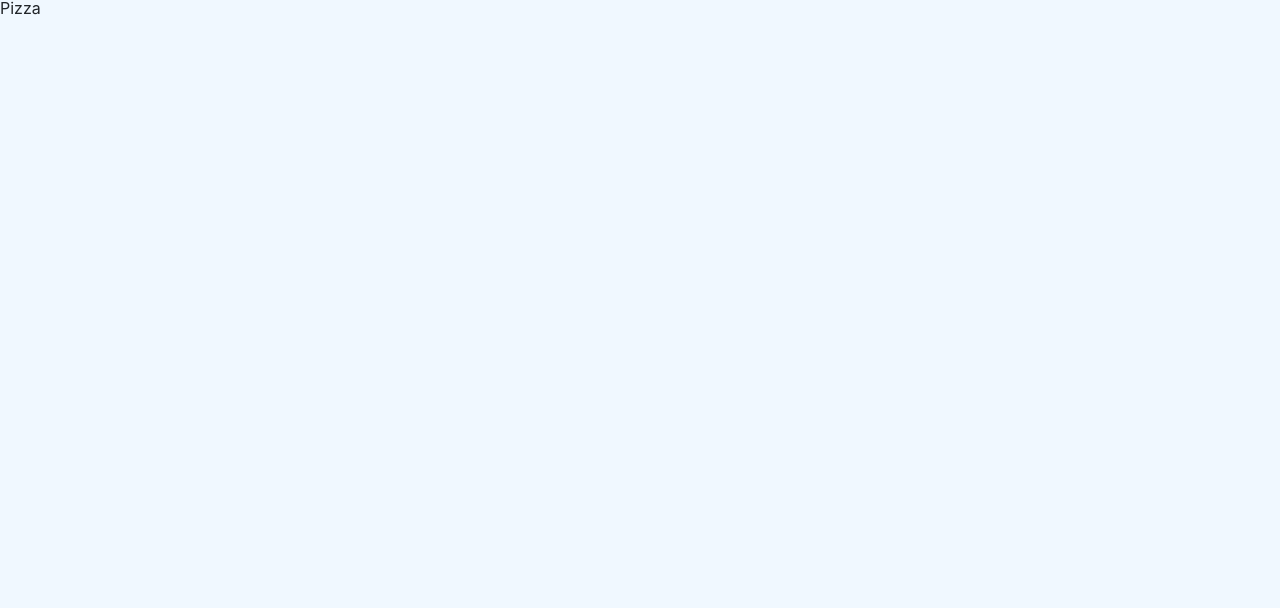
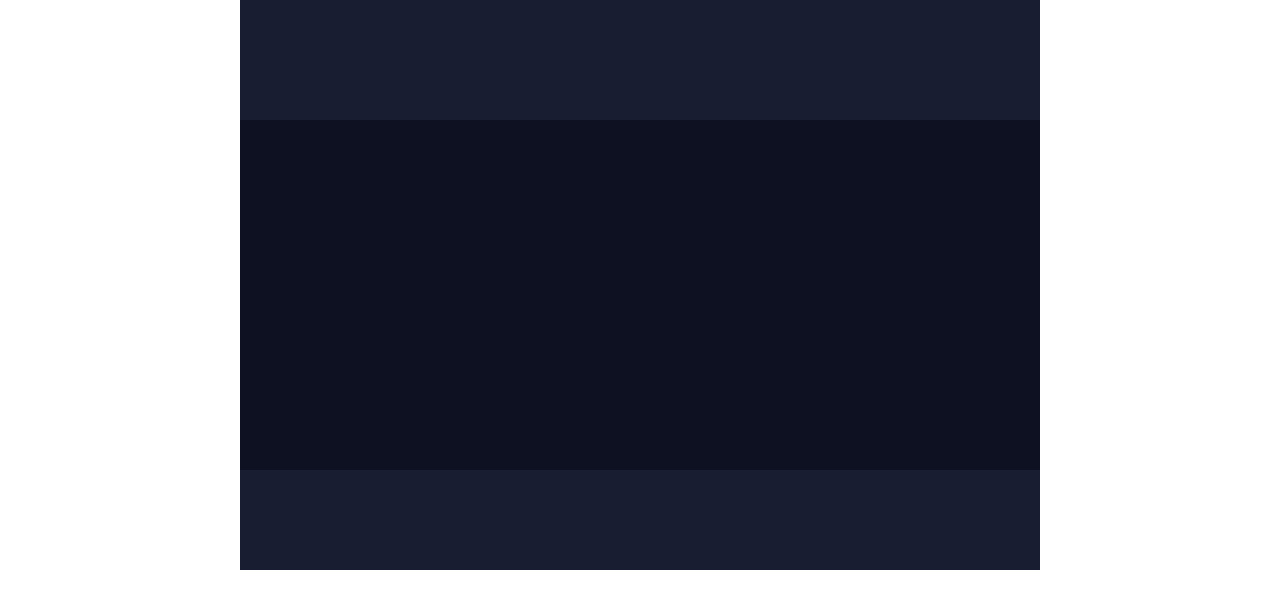
Before and after one commit to cabie8399/Image-to-Pdf-Converter, a React (Create React App) app: page / in a window 1280 px wide. Shown: the top 608 px of the page. Built offline with nearby package versions, Linux system fonts and the light colour scheme.

Commit message:
[Feat] 背景顏色完成

```diff
--- a/main.mjs
+++ b/main.mjs
@@ -3,8 +3,10 @@ import { app, BrowserWindow } from 'electron';
 
 function createWindow() {
     const mainWindow = new BrowserWindow({
-        width: 1600,
-        height: 1000,
+        width: 800,
+        height: 600,
+        autoHideMenuBar: true,
+        icon: './public/images/pdf.png',
     });
 
     if (isDev) {
--- a/public/index.html
+++ b/public/index.html
@@ -12,7 +12,7 @@
     <link rel="stylesheet" href="https://cdn.jsdelivr.net/npm/bootstrap@5.3.2/dist/css/bootstrap.min.css" integrity="sha384-T3c6CoIi6uLrA9TneNEoa7RxnatzjcDSCmG1MXxSR1GAsXEV/Dwwykc2MPK8M2HN" crossorigin="anonymous">
     <script src="https://cdn.jsdelivr.net/npm/bootstrap@5.3.2/dist/js/bootstrap.min.js" integrity="sha384-BBtl+eGJRgqQAUMxJ7pMwbEyER4l1g+O15P+16Ep7Q9Q+zqX6gSbd85u4mG4QzX+" crossorigin="anonymous"></script>
     <script src="https://cdn.jsdelivr.net/npm/bootstrap@5.3.2/dist/js/bootstrap.bundle.min.js" integrity="sha384-C6RzsynM9kWDrMNeT87bh95OGNyZPhcTNXj1NW7RuBCsyN/o0jlpcV8Qyq46cDfL" crossorigin="anonymous"></script>
-    <title>Markdown Editer</title>
+    <title>Convert JPG to PDF</title>
   </head>
   <body>
     <div id="root"></div>
--- a/src/App.css
+++ b/src/App.css
@@ -0,0 +1,19 @@
+.container {
+  max-width: 800px;
+  max-height: 600px;
+}
+
+.header {
+  background-color: #191d32;
+  height: 120px;
+}
+
+.content {
+  background-color: #0e1121;
+  height: 350px;
+}
+
+.footer {
+  background-color: #191d32;
+  height: 100px;
+}
--- a/src/App.js
+++ b/src/App.js
@@ -1,10 +1,22 @@
 import React from 'react';
+import './App.css';
 
 function App() {
   return (
-    <div className="App container-fluid">
-      <div className='row'>
-        Pizza
+    <div className="App">
+      <div className="container">
+        <div className="row header">
+          <div className="col">
+          </div>
+        </div>
+        <div className="row content">
+          <div className="col">
+          </div>
+        </div>
+        <div className="row footer">
+          <div className="col">
+          </div>
+        </div>
       </div>
     </div>
   );
--- a/src/index.css
+++ b/src/index.css
@@ -43,16 +43,9 @@ table {
 }
 
 body {
-  margin: 0;
-  font-family: -apple-system, BlinkMacSystemFont, 'Segoe UI', 'Roboto', 'Oxygen',
-    'Ubuntu', 'Cantarell', 'Fira Sans', 'Droid Sans', 'Helvetica Neue',
-    sans-serif;
-  -webkit-font-smoothing: antialiased;
-  -moz-osx-font-smoothing: grayscale;
-  background-color: aliceblue;
+	height: 100%;
+	padding: 0;
+	margin: 0;
+	color: white;
+	overflow-y: hidden;
 }
-
-code {
-  font-family: source-code-pro, Menlo, Monaco, Consolas, 'Courier New',
-    monospace;
-}
```
Also changed, not shown: public/images/pdf.png (added).
